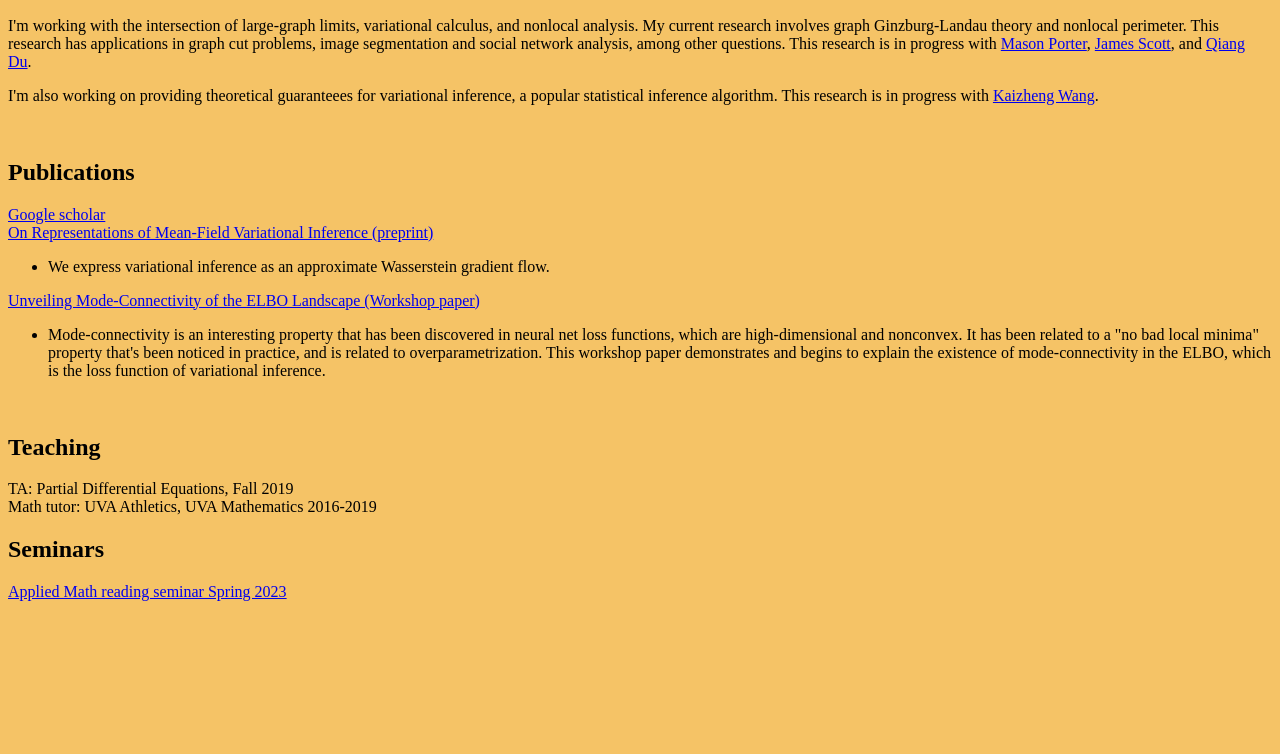
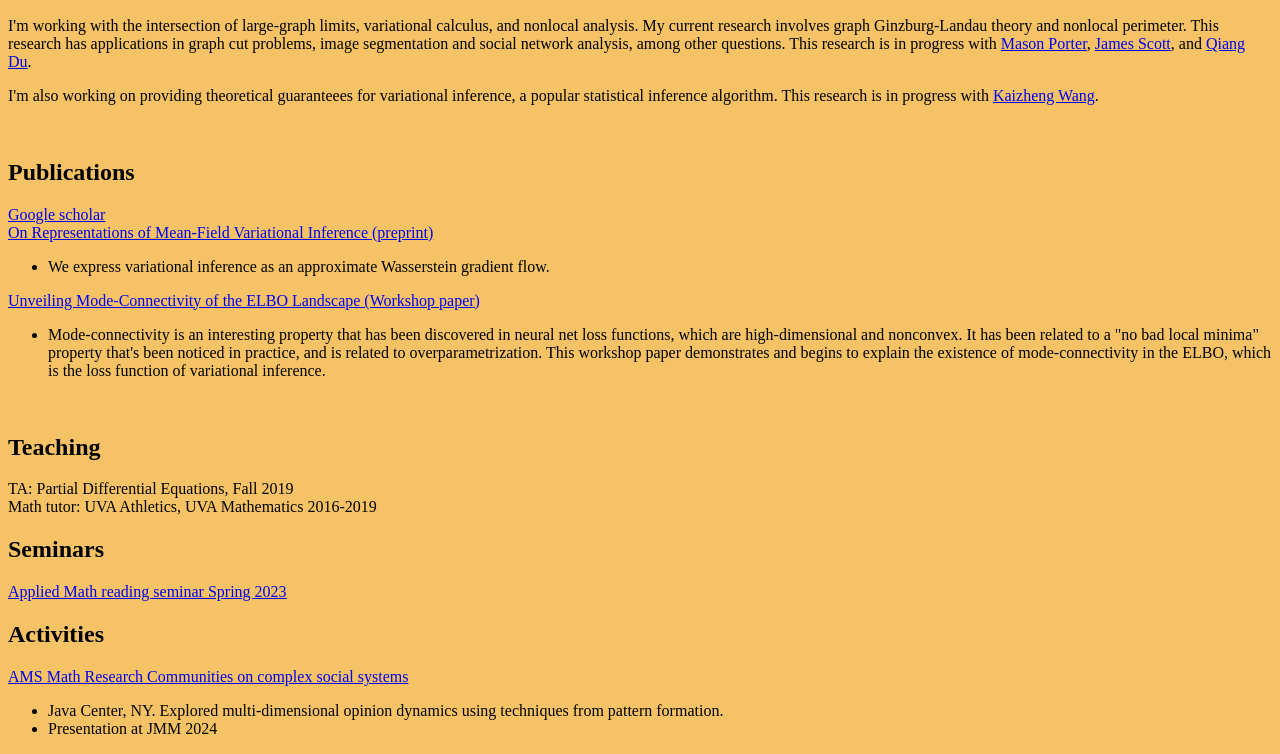
Before and after one commit to edithjinzhang/edithjinzhang.github.io, a plain HTML site: page math.html in a window 1280 px wide. Shown: the part 110-864 px from the top of the page. Before the commit the page ends 800 px from the top, so only its background shows below. Drawn offline with Linux system fonts and the light colour scheme.

Commit message:
Update math.html

```diff
--- a/math.html
+++ b/math.html
@@ -69,6 +69,13 @@
     <a href="http://www.columbia.edu/~nhw2114/am_seminar_spring23/"> Applied Math reading seminar Spring 2023</a>
 
 
+    <h2> Activities </h2>
+    <a href="https://www.ams.org/programs/research-communities/2023MRC-SocialSystems"> AMS Math Research Communities on complex social systems </a>
+    <ul>
+      <li> Java Center, NY. Explored multi-dimensional opinion dynamics using techniques from pattern formation. </li>
+      <li> Presentation at JMM 2024</li>
+    </ul>
+
 
 
 </body>
```
